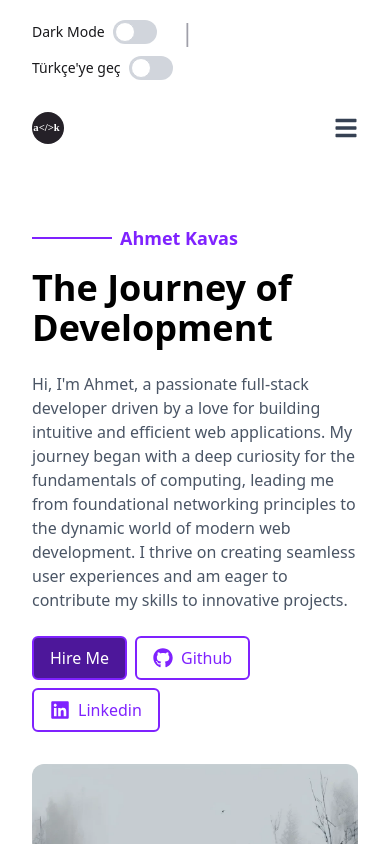
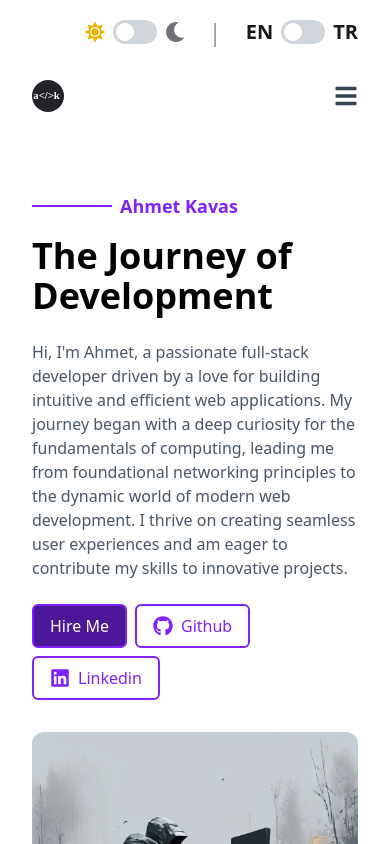
Before and after one commit to ahmetkvs/portfolio, a React (Vite) app: page / in a window 390 px wide. Shown: the top 844 px of the page. Built offline with nearby package versions, Linux system fonts and the light colour scheme; no server answers.

Commit message:
Responsive design switchers update

```diff
--- a/src/components/themeSwitchers/ThemeSwitchers.jsx
+++ b/src/components/themeSwitchers/ThemeSwitchers.jsx
@@ -2,6 +2,7 @@ import React from "react";
 import useLightDarkTheme from "../../hooks/useLightDarkTheme";
 import useLangTheme from "../../hooks/useLangTheme";
 import ToggleSwitch from "./ToggleSwitch";
+import { FaMoon, FaSun } from "react-icons/fa";
 
 function ThemeSwitchers() {
   const { ldTheme, setLdTheme } = useLightDarkTheme();
@@ -21,44 +22,52 @@ function ThemeSwitchers() {
   return (
     <aside className="my-4 flex w-full justify-end px-4 md:px-8 lg:px-16">
       <div className="flex items-center gap-x-6 gap-y-2 flex-wrap">
+        {/* Dark Mode Toggle */}
         <div className="flex items-center gap-2">
-          <label
-            id="darkModeLabel"
-            className={`text-sm font-medium ${
-              isDarkMode ? "text-zinc-100" : "text-zinc-900"
-            }`}
-            htmlFor="ldTheme"
-          >
+          <label id="darkModeLabel" htmlFor="ldTheme" className="sr-only">
             {isTurkish ? "Karanlık Mod" : "Dark Mode"}
           </label>
+          <FaSun
+            className={`text-xl ${isDarkMode ? "text-zinc-500" : "text-yellow-500"}`}
+          />
           <ToggleSwitch
             id="ldTheme"
             checked={isDarkMode}
             onChange={handleThemeToggle}
             labelId="darkModeLabel"
           />
+          <FaMoon
+            className={`text-xl ${isDarkMode ? "text-blue-300" : "text-zinc-500"}`}
+          />
         </div>
+
         <p
           className={`text-2xl ${isDarkMode ? "text-zinc-500" : "text-zinc-400"}`}
         >
           |
         </p>
+
+        {/* Language Toggle */}
         <div className="flex items-center gap-2">
-          <label
-            id="langToggleLabel"
-            className={`text-sm font-medium ${
-              isDarkMode ? "text-zinc-100" : "text-zinc-900"
-            }`}
-            htmlFor="langTheme"
-          >
+          <label id="langToggleLabel" htmlFor="langTheme" className="sr-only">
             {isTurkish ? "Switch to English" : "Türkçe'ye geç"}
           </label>
+          <span
+            className={`text-xl font-bold ${isDarkMode ? "text-zinc-100" : "text-zinc-900"}`}
+          >
+            EN
+          </span>
           <ToggleSwitch
             id="langTheme"
             checked={isTurkish}
             onChange={handleLanguageChange}
             labelId="langToggleLabel"
           />
+          <span
+            className={`text-xl font-bold ${isDarkMode ? "text-zinc-100" : "text-zinc-900"}`}
+          >
+            TR
+          </span>
         </div>
       </div>
     </aside>
--- a/src/index.css
+++ b/src/index.css
@@ -5,6 +5,6 @@ html {
 
 @media (prefers-reduced-motion: reduce) {
   html {
-    scroll-behavior: smooth;
+    scroll-behavior: auto;
   }
 }
```
